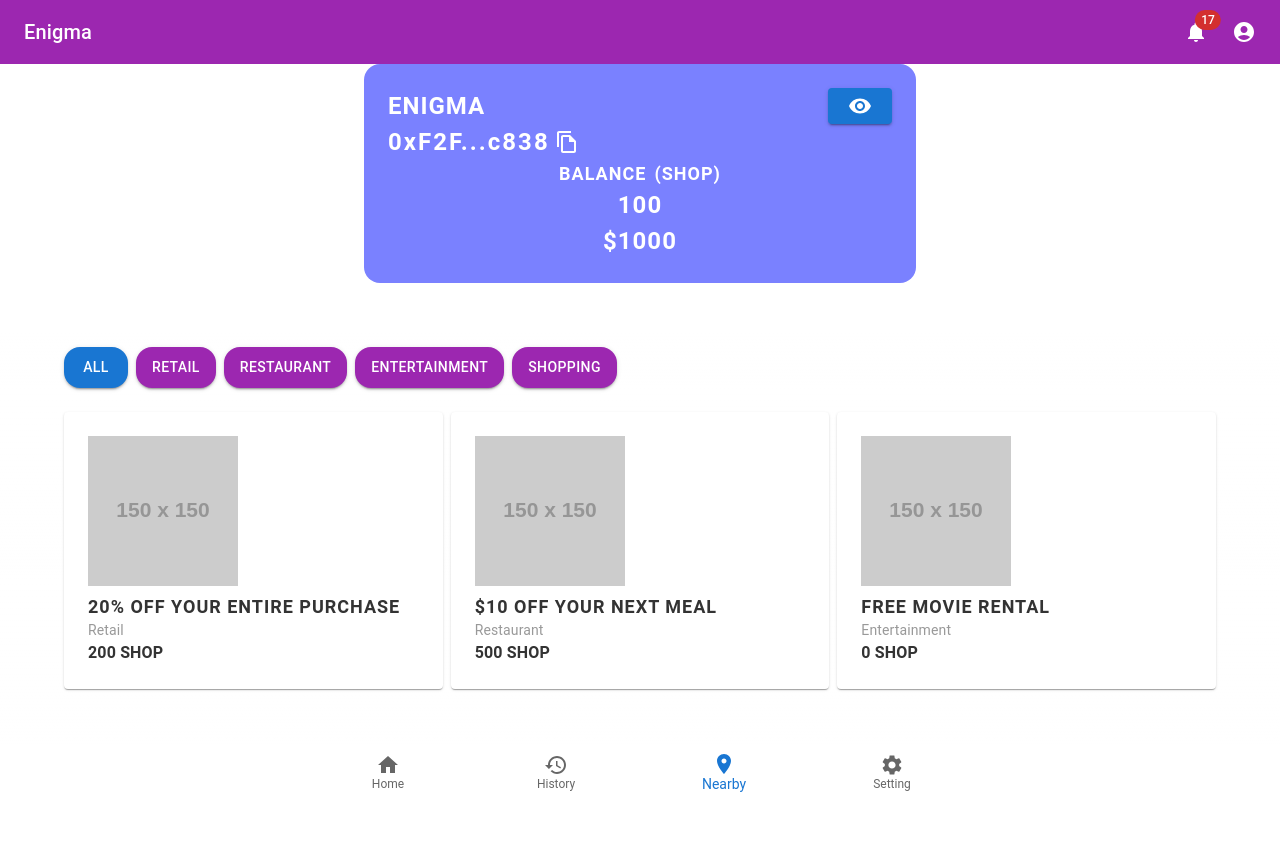
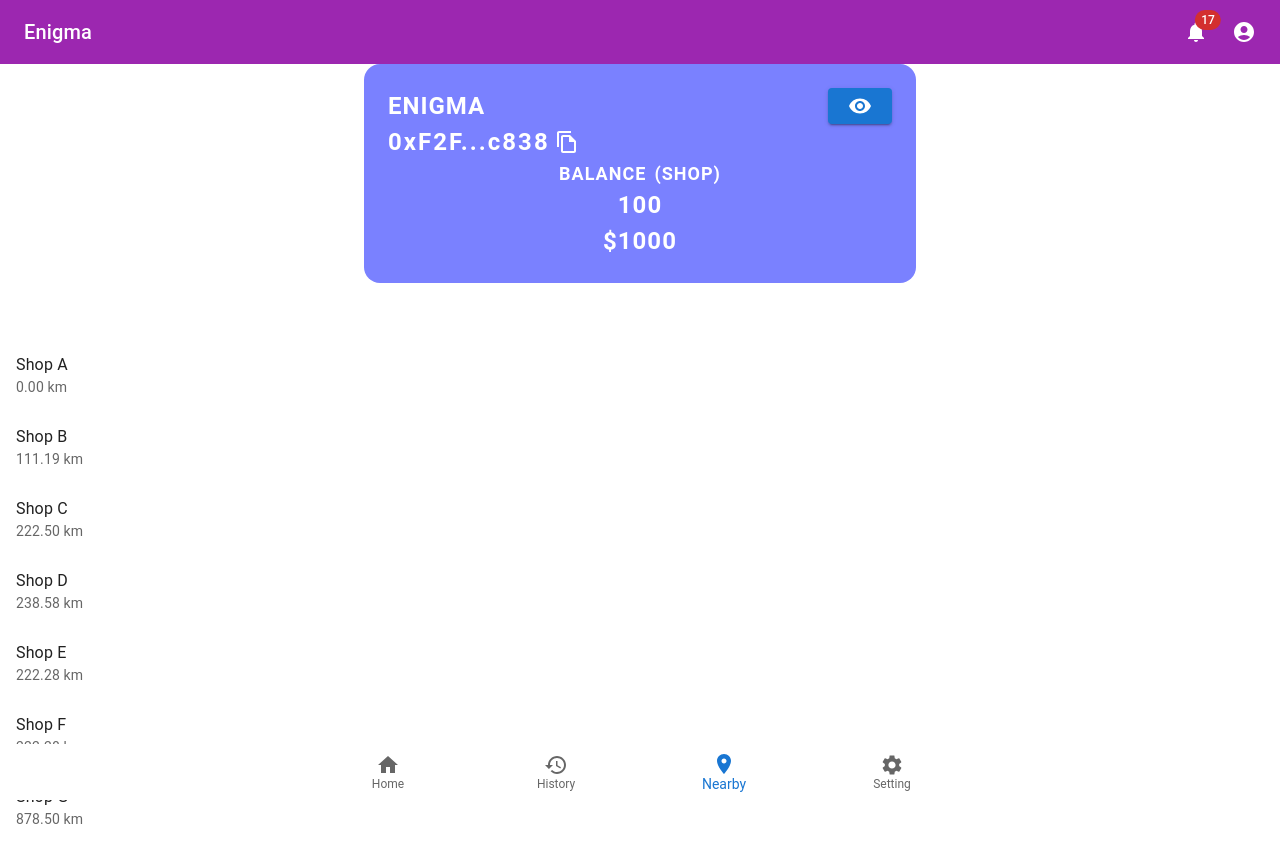
Before and after one commit to JohnKHW/enigma-app, a Next.js app: page /mobile in a window 1280 px wide. Both pictures are taken after a click on the button "Nearby". Before the commit the page ends 800 px from the top, so only its background shows below. Built offline with nearby package versions, Linux system fonts and the light colour scheme.

Commit message:
feat:shop-list

```diff
--- a/src/components/footer.tsx
+++ b/src/components/footer.tsx
@@ -7,9 +7,18 @@ import LocationOnIcon from "@mui/icons-material/LocationOn";
 import HistoryIcon from "@mui/icons-material/History";
 import HomeIcon from "@mui/icons-material/Home";
 import SettingsIcon from "@mui/icons-material/Settings";
+interface IProps {
+  pageIdx: number;
+  setPageIdx: (idx: number) => void;
+}
 
-export const Footer = () => {
-  const [value, setValue] = React.useState(0);
+export const Footer = (props: IProps) => {
+  const { pageIdx, setPageIdx } = props;
+  const [value, setValue] = React.useState(pageIdx);
+
+  React.useEffect(() => {
+    setPageIdx(value);
+  }, [setPageIdx, value]);
 
   return (
     <Box
--- /dev/null
+++ b/src/components/shop-list.tsx
@@ -0,0 +1,58 @@
+import { useState, useEffect } from "react";
+import { List, ListItem, ListItemText } from "@mui/material";
+
+type Shop = {
+  id: number;
+  name: string;
+  latitude: number;
+  longitude: number;
+};
+
+const ShopList = () => {
+  const [shops, setShops] = useState<Shop[]>([]);
+
+  useEffect(() => {
+    // Fetch the shops from an API or any other data source
+    const fetchedShops: Shop[] = [
+      { id: 1, name: "Shop A", latitude: 37.7749, longitude: -122.4194 },
+      { id: 2, name: "Shop B", latitude: 38.7749, longitude: -122.4184 },
+      { id: 3, name: "Shop C", latitude: 39.7759, longitude: -122.4194 },
+      { id: 4, name: "Shop D", latitude: 39.7739, longitude: -121.4194 },
+      { id: 5, name: "Shop E", latitude: 39.7739, longitude: -122.4194 },
+      { id: 6, name: "Shop F", latitude: 39.7739, longitude: -122.4194 },
+      { id: 7, name: "Shop G", latitude: 37.7739, longitude: -132.4194 },
+    ];
+    setShops(fetchedShops);
+  }, []);
+
+  // Calculate the distance between two points using the Haversine formula
+  const distance = (lat1: number, lon1: number, lat2: number, lon2: number) => {
+    const p = 0.017453292519943295; // Math.PI / 180
+    const c = Math.cos;
+    const a =
+      0.5 -
+      c((lat2 - lat1) * p) / 2 +
+      (c(lat1 * p) * c(lat2 * p) * (1 - c((lon2 - lon1) * p))) / 2;
+    return 12742 * Math.asin(Math.sqrt(a)); // 2 * R; R = 6371 km
+  };
+
+  return (
+    <List>
+      {shops.map((shop) => (
+        <ListItem key={shop.id}>
+          <ListItemText
+            primary={shop.name}
+            secondary={`${distance(
+              37.7749, // User's latitude
+              -122.4194, // User's longitude
+              shop.latitude,
+              shop.longitude
+            ).toFixed(2)} km`}
+          />
+        </ListItem>
+      ))}
+    </List>
+  );
+};
+
+export default ShopList;
--- a/src/pages/mobile.tsx
+++ b/src/pages/mobile.tsx
@@ -7,9 +7,11 @@ import { Footer } from "@/components/footer";
 import { Header } from "@/components/header";
 import { Wallet } from "@/components/wallet";
 import { CouponsList } from "@/components/coupons-list";
+import ShopList from "@/components/shop-list";
 
 const theme = createTheme();
-const MoiblePage = () => {
+const MobilePage = () => {
+  const [pageIdx, setPageIdx] = React.useState(0);
   return (
     <ThemeProvider theme={theme}>
       <CssBaseline />
@@ -30,12 +32,13 @@ const MoiblePage = () => {
             <Wallet />
           </Container>
         </Box>
-        <CouponsList />
+        { pageIdx === 0 && <CouponsList /> }
+        { pageIdx === 2 && <ShopList /> }
       </main>
       {/* Footer */}
-      <Footer />
+      <Footer setPageIdx={setPageIdx} pageIdx={pageIdx} />
       {/* End footer */}
     </ThemeProvider>
   );
 };
-export default MoiblePage;
+export default MobilePage;
```
